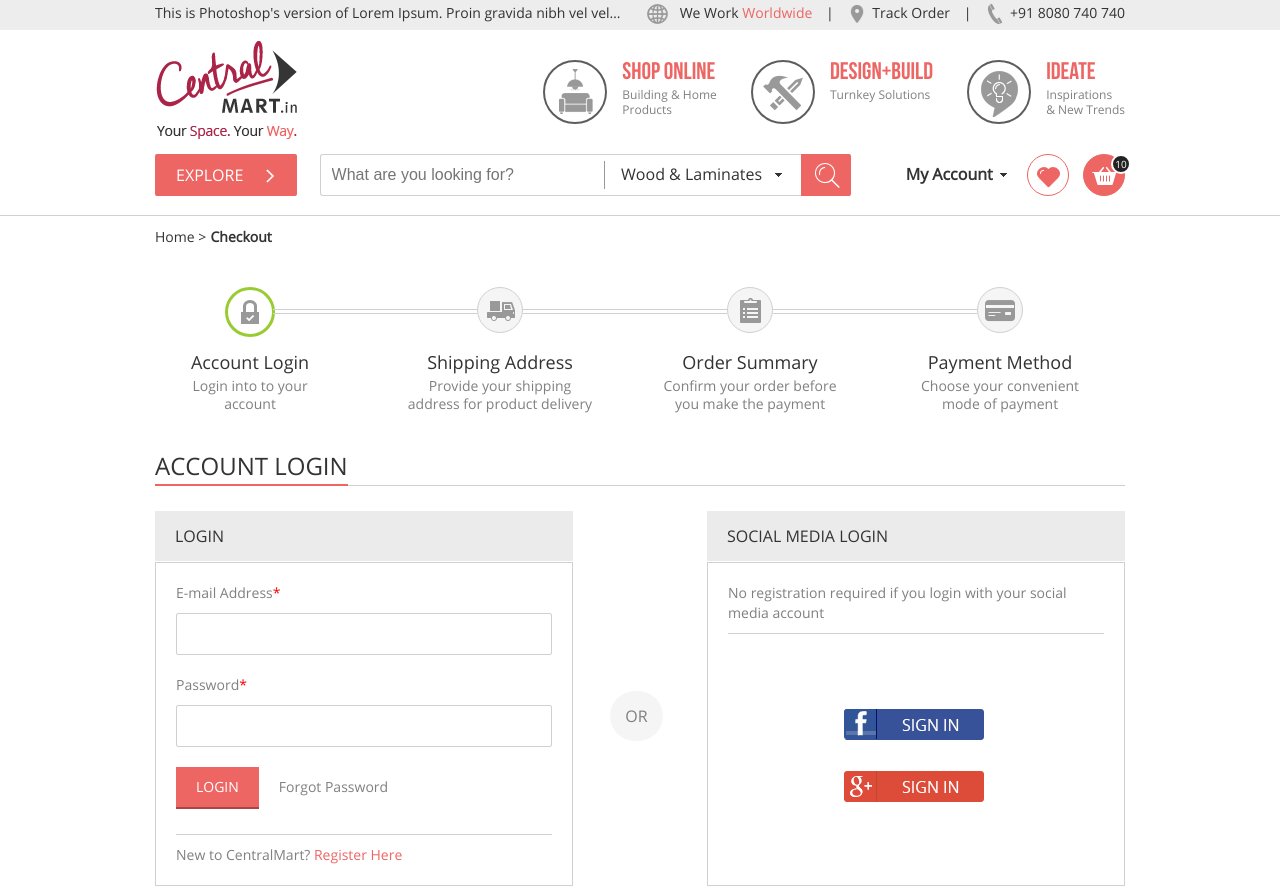
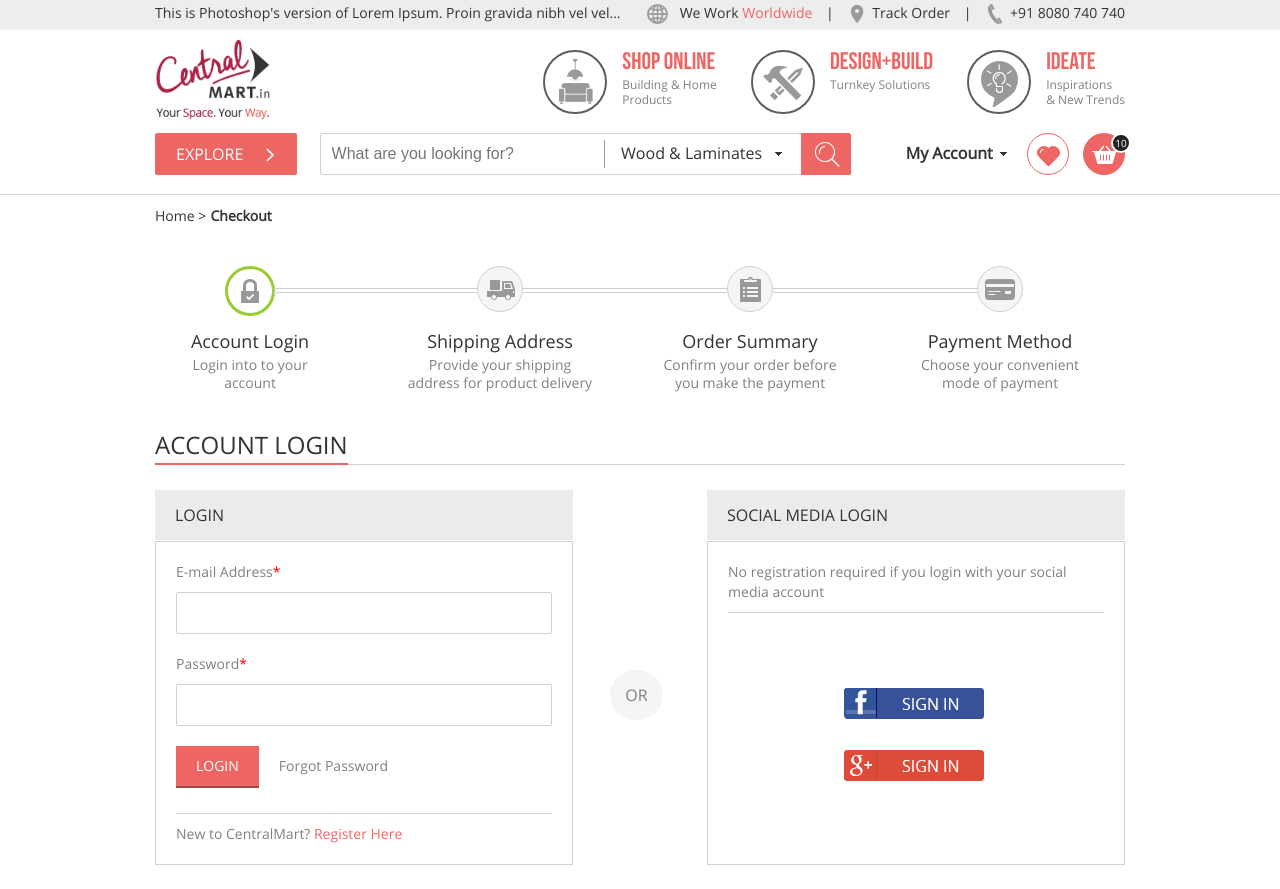
Before and after one commit to ankitraghuvanshi/centralmart, a plain HTML site: page checkout.html in a window 1280 px wide. Shown: the top 889 px of the page. Drawn offline with Linux system fonts and the light colour scheme.

Commit message:
header height reduced

```diff
--- a/checkout.html
+++ b/checkout.html
@@ -99,7 +99,7 @@
 	<div class="clear"></div>
 	<section class="cm_fullBoundary cm_header">
 		<section class="cm_grid970">
-			<img src="images/header/logo.png" title="Centralmart.in" alt="Centralmart.in Home Improvement Simplified"/>
+			<img src="images/header/logo.png" title="Centralmart.in" alt="Centralmart.in Home Improvement Simplified" class="centralMartLogo"/>
 			<ul>
 				<li>
 					<label class="cm_headerIcons cm_design"></label>
--- a/css/common.less
+++ b/css/common.less
@@ -442,11 +442,11 @@
 /*ICONS Ends*/
 
 /*Header CSS*/
-
+.centralMartLogo{width: 12%;}
 .cm_header ul {
 	display: inline-block;
     float: right;
-    margin-top: 25px;
+    margin-top: 15px;
 }
 .cm_header ul li:first-child{margin-left: 0}
 .cm_header ul li{ display: inline-block;margin-left: 30px; vertical-align: top}
```
